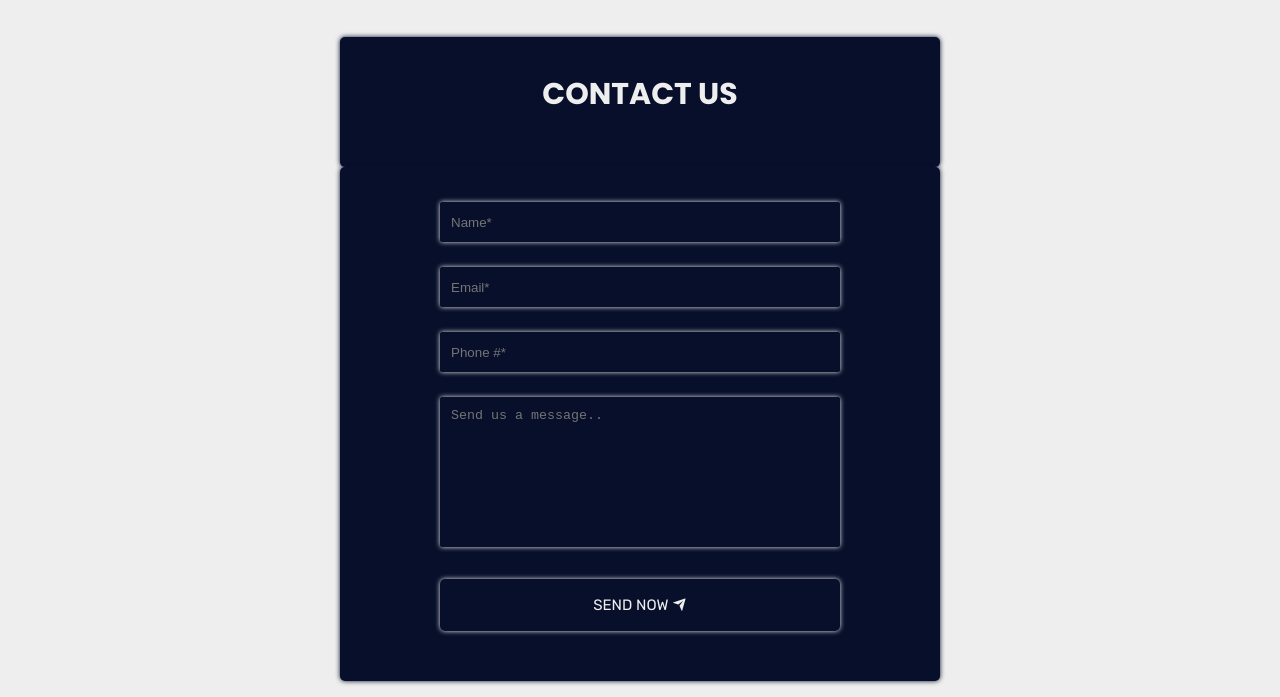
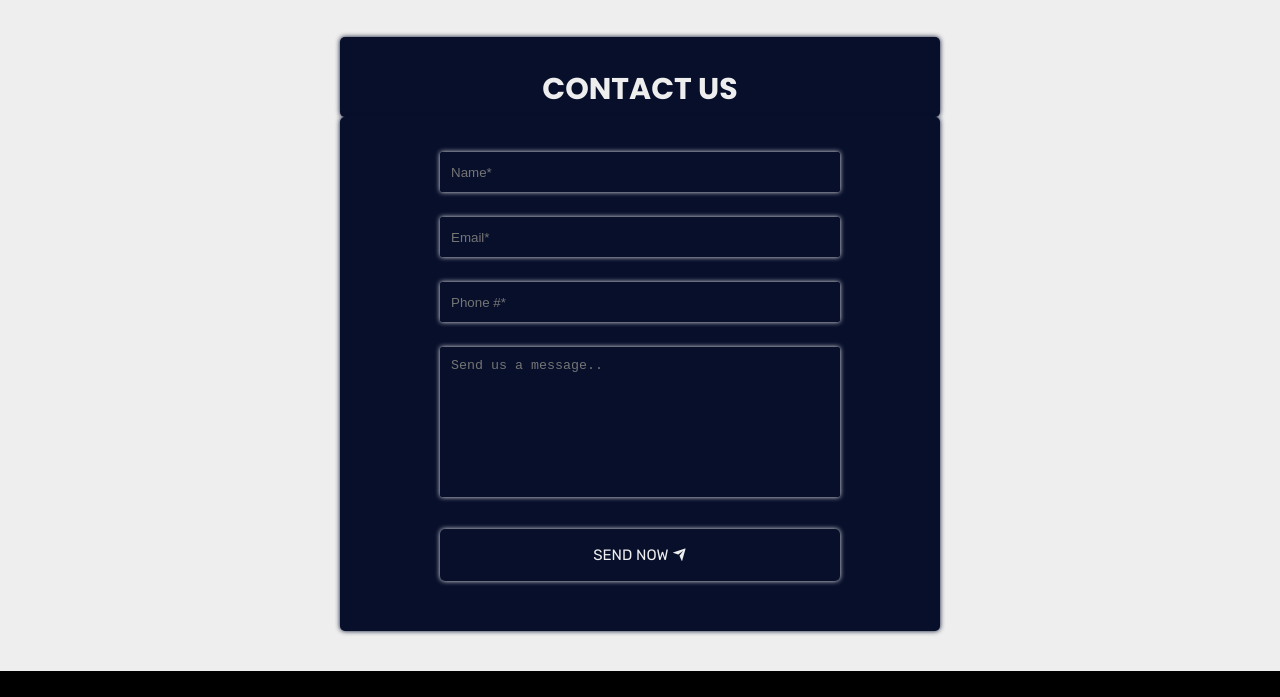
Before and after one commit to zypherr-website/otw-business1, a plain HTML site: page contact.html in a window 1280 px wide. Shown: the part 103-800 px from the top of the page. Drawn offline with nearby package versions, Linux system fonts and the light colour scheme.

Commit message:
Add files via upload

```diff
--- a/contact.html
+++ b/contact.html
@@ -45,10 +45,10 @@
 
     <!-- CONTACT FORM -->
     <section class="contact-form">
-        <div class="div">
+        <div class="div div1">
             <h3>CONTACT US</h3>
         </div>
-        <div class="div">
+        <div class="div div2">
             <form action="https://formspree.io/f/mpzvolve" method="post">
                 <input type="text" name="name" placeholder="Name*" autocomplete="off" required><br>
                 <input type="email" name="email" placeholder="Email*" autocomplete="off" required><br>
```
